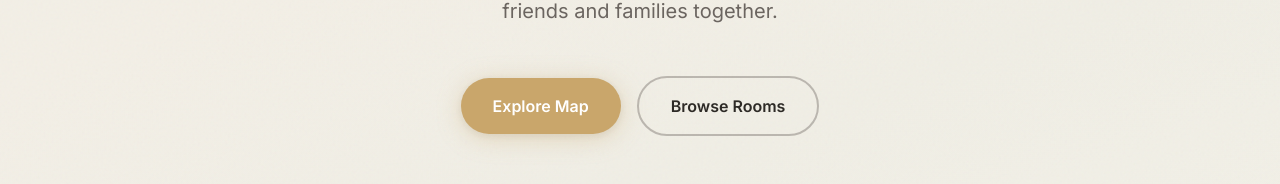
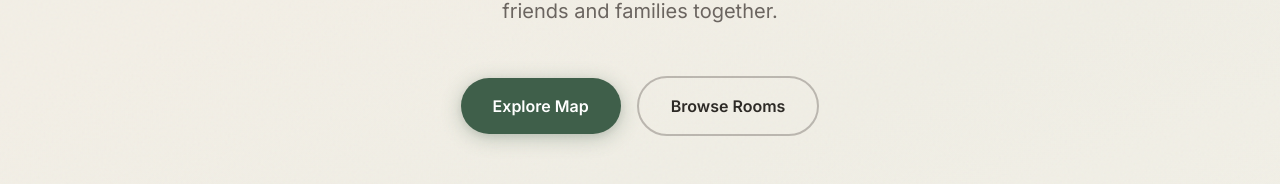
Before and after one commit to sobala/escape-rooms-project, a Next.js app in the folder frontend/: page / in a window 1280 px wide. Shown: the part 400-584 px from the top of the page. Built offline with nearby package versions, Linux system fonts and the light colour scheme; no server answers.

Commit message:
Fixed button color

```diff
--- a/frontend/app/browse/page.tsx
+++ b/frontend/app/browse/page.tsx
@@ -321,7 +321,7 @@ export default function BrowsePage() {
                 <p className="mt-2 text-sm text-[var(--warm-gray)]/80">API: {API_URL}/api/rooms</p>
                 <button
                   onClick={loadRooms}
-                  className="mt-4 rounded-full bg-[var(--gold)] px-5 py-2.5 font-semibold text-white shadow-sm hover:opacity-90"
+                  className="mt-4 rounded-full bg-[var(--accent)] px-5 py-2.5 font-semibold text-white shadow-sm hover:opacity-90"
                 >
                   Retry
                 </button>
@@ -345,7 +345,7 @@ export default function BrowsePage() {
                 <p className="mt-2 text-sm text-[var(--warm-gray)]/80">Make sure the backend is running at {API_URL}</p>
                 <button
                   onClick={loadRooms}
-                  className="mt-4 rounded-full bg-[var(--gold)] px-5 py-2.5 font-semibold text-white shadow-sm hover:opacity-90"
+                  className="mt-4 rounded-full bg-[var(--accent)] px-5 py-2.5 font-semibold text-white shadow-sm hover:opacity-90"
                 >
                   Retry
                 </button>
--- a/frontend/app/page.tsx
+++ b/frontend/app/page.tsx
@@ -109,10 +109,10 @@ export default function Home() {
           <div className="animate-hero-3 mt-12 flex flex-col items-center justify-center gap-4 sm:flex-row">
             <Link
               href="/map"
-              className="inline-flex items-center justify-center rounded-full px-8 py-4 text-base font-semibold text-white shadow-lg transition-all duration-300 hover:shadow-xl focus:outline-none focus:ring-2 focus:ring-[var(--gold)]/50"
+              className="inline-flex items-center justify-center rounded-full px-8 py-4 text-base font-semibold text-white shadow-lg transition-all duration-300 hover:shadow-xl focus:outline-none focus:ring-2 focus:ring-[var(--accent)]/50"
               style={{
-                backgroundColor: 'var(--gold)',
-                boxShadow: 'var(--glow-gold), 0 2px 8px rgba(0,0,0,0.08)',
+                backgroundColor: 'var(--accent)',
+                boxShadow: '0 4px 20px rgba(63,95,74,0.3), 0 2px 8px rgba(0,0,0,0.08)',
               }}
             >
               Explore Map
--- a/frontend/app/rooms/[id]/page.tsx
+++ b/frontend/app/rooms/[id]/page.tsx
@@ -59,7 +59,7 @@ export default function RoomDetailPage() {
           <p className="mt-4 text-[var(--warm-gray)]">The room ID in the URL is invalid.</p>
           <Link
             href="/map"
-            className="mt-8 rounded-full bg-[var(--gold)] px-6 py-3 font-semibold text-white transition-opacity hover:opacity-90"
+            className="mt-8 rounded-full bg-[var(--accent)] px-6 py-3 font-semibold text-white transition-opacity hover:opacity-90"
           >
             Back to Map
           </Link>
@@ -96,7 +96,7 @@ export default function RoomDetailPage() {
           </div>
           <Link
             href="/map"
-            className="mt-8 inline-block rounded-full bg-[var(--gold)] px-6 py-3 font-semibold text-white transition-opacity hover:opacity-90"
+            className="mt-8 inline-block rounded-full bg-[var(--accent)] px-6 py-3 font-semibold text-white transition-opacity hover:opacity-90"
           >
             Back to Map
           </Link>
@@ -346,7 +346,7 @@ export default function RoomDetailPage() {
                     href={room.venue.website}
                     target="_blank"
                     rel="noopener noreferrer"
-                    className="mt-6 flex w-full items-center justify-center rounded-full bg-[var(--gold)] py-4 px-6 font-semibold text-white transition-opacity hover:opacity-90"
+                    className="mt-6 flex w-full items-center justify-center rounded-full bg-[var(--accent)] py-4 px-6 font-semibold text-white transition-opacity hover:opacity-90"
                   >
                     Book Now →
                   </a>
--- a/frontend/components/MapView.tsx
+++ b/frontend/components/MapView.tsx
@@ -207,7 +207,7 @@ export default function MapView({ rooms }: MapViewProps) {
                 width: 100%;
                 margin-top: 12px;
                 padding: 8px 16px;
-                background: #c9a66b;
+                background: #3F5F4A;
                 color: white;
                 border: none;
                 border-radius: 8px;
@@ -215,8 +215,8 @@ export default function MapView({ rooms }: MapViewProps) {
                 font-weight: 600;
                 cursor: pointer;
             "
-            onmouseover="this.style.background='#b8945a'"
-            onmouseout="this.style.background='#c9a66b'"
+            onmouseover="this.style.background='#354f42'"
+            onmouseout="this.style.background='#3F5F4A'"
             >
             View Details
             </button>
```
